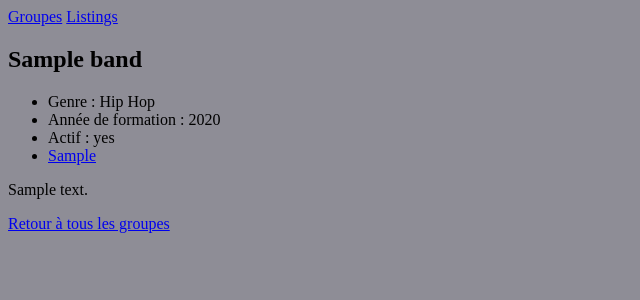
After one commit to Si-m0n/django-first-project, a Django app: page /bands/1/ in a window 1280 px wide. The commit adds this page. Shown: the top 300 px of the page, without its empty margins (0-640 px from the left). Run offline with Django 4.2, Linux system fonts and the light colour scheme; tables that the repository leaves empty hold one stand-in row (values such as "Sample post").

Commit message:
Added pages for a detail view of bands and listings.

```diff
--- a/merchex/listings/models.py
+++ b/merchex/listings/models.py
@@ -9,6 +9,7 @@ class Band(models.Model):
         ALTERNATIVE_ROCK = "AR"
         ELECTRO = "EL"
         HARD_ROCK = "HR"
+        ROCK = "RK"
 
     name = models.fields.CharField(max_length=100)
     # type: ignore    genre = models.fields.CharField(choices=Genre.choices, max_length=5)
--- /dev/null
+++ b/merchex/listings/templates/listings/band_detail.html
@@ -0,0 +1,33 @@
+{% extends 'listings/base.html' %} {% block content %}
+
+<h2>{{ band.name }}</h2>
+
+<ul>
+  <li>Genre : {{ band.get_genre_display }}</li>
+  <li>Année de formation : {{ band.year_formed }}</li>
+  <li>Actif : {{ band.active| yesno }}</li>
+  {%if band.official_homepage%}
+  <li>
+    <a href="{{ band.official_homepage }}" target="_blank"
+      >{{ band.official_homepage }}</a
+    >
+  </li>
+  {% endif %}
+</ul>
+
+<p>{{ band.biography }}</p>
+
+{% if band.listing_set.all %}
+<h3>Listings associées :</h3>
+<ul>
+  {% for listing in band.listing_set.all %}
+  <li>
+    <a href="{% url 'listings-detail' listing.id%}">{{ listing.title }}</a>
+  </li>
+  {% endfor %}
+</ul>
+{% endif %}
+
+<a href="{% url 'band-list' %}">Retour à tous les groupes</a>
+
+{% endblock %}
--- a/merchex/listings/templates/listings/base.html
+++ b/merchex/listings/templates/listings/base.html
@@ -6,6 +6,10 @@
     <link rel="stylesheet" href="{% static 'listings/styles.css'%}" />
   </head>
   <body>
+    <nav>
+      <a href="{% url 'band-list' %}">Groupes</a>
+      <a href="{% url 'listings-list' %}">Listings</a>
+    </nav>
     {% block content %}{% endblock %}
   </body>
 </html>
--- a/merchex/listings/templates/listings/listings.html
+++ b/merchex/listings/templates/listings/listings_list.html
@@ -2,7 +2,9 @@
 <h1>Listings</h1>
 <ul>
   {%for listing in listings%}
-  <li>{{listing.title}}</li>
+  <li>
+    <a href="{% url 'listings-detail' listing.id %}">{{listing.title}}</a>
+  </li>
   {%endfor%}
 </ul>
 {%endblock%}
--- a/merchex/listings/views.py
+++ b/merchex/listings/views.py
@@ -5,12 +5,21 @@ from listings.models import Band
 from listings.models import Listing
 
 # Create your views here.
-def hello(request):
+def band_list(request):
     band = Band.objects.all()
     return render(
         request,
-        "listings/hello.html",
+        "listings/band_list.html",
         {"bands": band},
+    )
+
+
+def band_detail(request, id):
+    band = Band.objects.get(id=id)
+    return render(
+        request,
+        "listings/band_detail.html",
+        {"band": band},
     )
 
 
@@ -18,16 +27,25 @@ def about(request):
     return render(request, "listings/about.html")
 
 
-def listings(request):
+def listings_list(request):
     listings = Listing.objects.all()
     return render(
         request,
-        "listings/listings.html",
+        "listings/listings_list.html",
         {
             "listings": listings,
         },
     )
 
 
+def listings_detail(request, id):
+    listing = Listing.objects.get(id=id)
+    return render(
+        request,
+        "listings/listings_detail.html",
+        {"listing": listing},
+    )
+
+
 def contact(request):
     return render(request, "listings/contact.html")
--- a/merchex/merchex/urls.py
+++ b/merchex/merchex/urls.py
@@ -19,8 +19,10 @@ from listings import views
 
 urlpatterns = [
     path("admin/", admin.site.urls),
-    path("hello/", views.hello),
+    path("bands/", views.band_list, name="band-list"),
+    path("bands/<int:id>/", views.band_detail, name="band-detail"),
     path("about-us/", views.about),
     path("contact-us/", views.contact),
-    path("listings/", views.listings),
+    path("listings/", views.listings_list, name="listings-list"),
+    path("listings/<int:id>", views.listings_detail, name="listings-detail"),
 ]
```
Also changed, not shown: merchex/listings/templates/listings/band_list.html (added, +8 -0 lines), merchex/listings/templates/listings/hello.html (deleted, +0 -14 lines), merchex/listings/templates/listings/listings_detail.html (added, +19 -0 lines).
